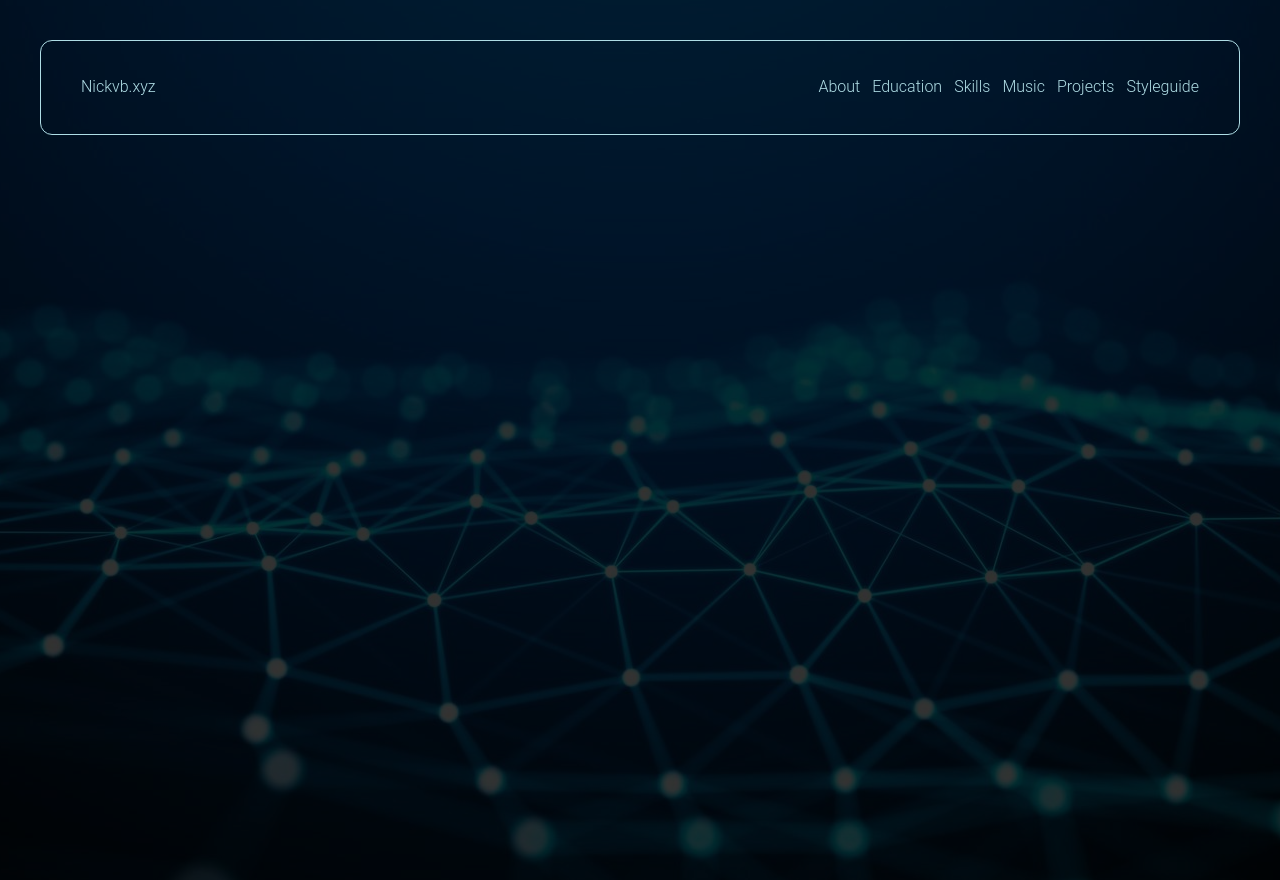
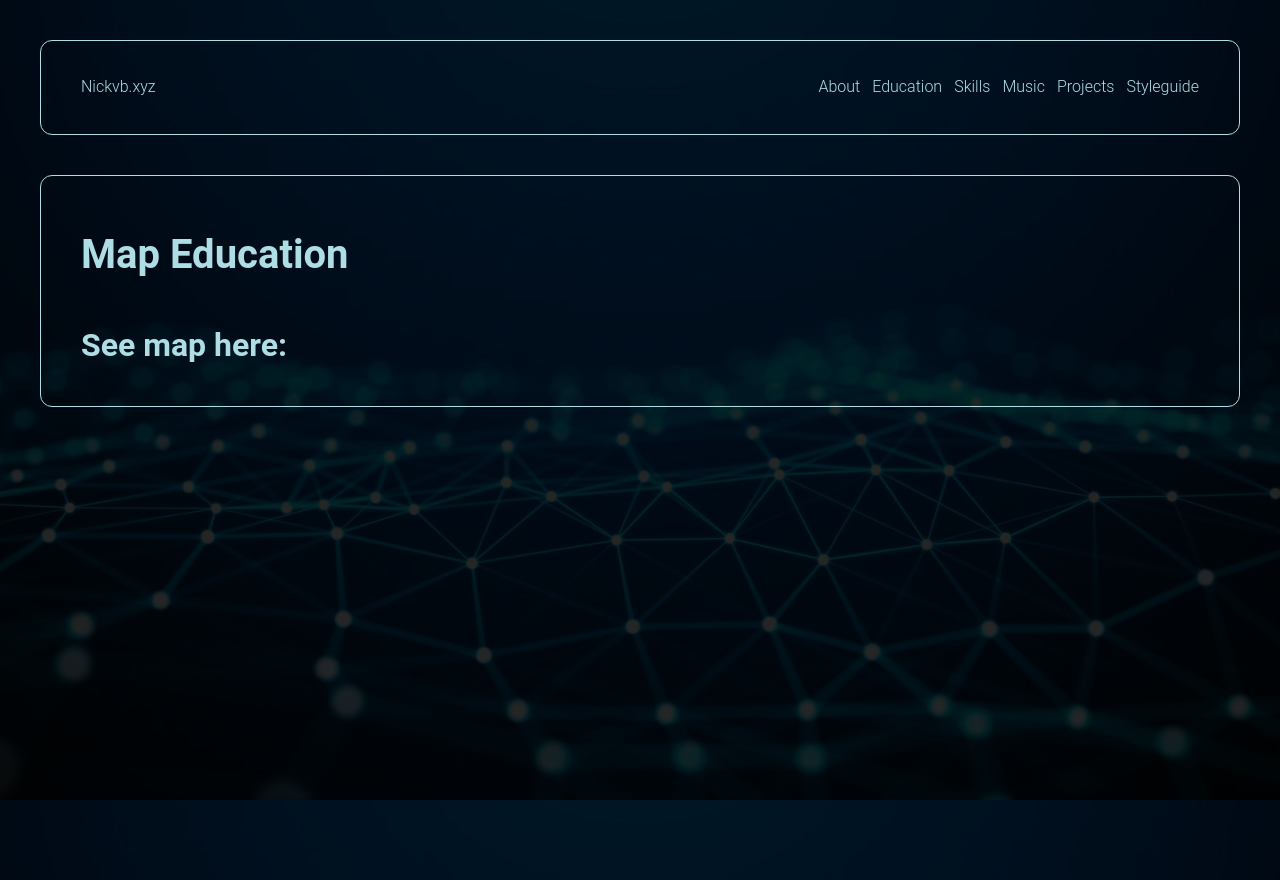
Before and after one commit to nvonbuttlar/portfolio-2025, a React (Vite) app: page /map-ed in a window 1280 px wide. Built offline with nearby package versions, Linux system fonts and the light colour scheme.

Commit message:
file adjustments

```diff
--- a/src/App.jsx
+++ b/src/App.jsx
@@ -8,6 +8,7 @@ import Skills from './views/Skills';
 import Projects from './views/Projects';
 import Music from './views/Music';
 import Styleguide from './views/Styleguide';
+import MapEd from './views/MapEd';
 
 function App() {
 
@@ -24,6 +25,7 @@ function App() {
           <Route path="/skills" element={<Skills />} />
           <Route path="/music" element={<Music />} />
           <Route path="/styleguide" element={<Styleguide />} />
+          <Route path="/map-ed" element={<MapEd />} />
         </Routes>
       </BrowserRouter>
     </>
--- a/src/scss/_global.scss
+++ b/src/scss/_global.scss
@@ -7,7 +7,9 @@ html {
   position: relative;
   height: 100%;
   background-color: $powder-blue;
-  background: url('../assets/dots.jpg') center center no-repeat;
+  background-image: url('../assets/dots.jpg');
+  background-size: cover;
+  background-attachment: fixed;
 }
 
 body {
@@ -36,7 +38,7 @@ ul {
 
 .overlay {
   background-color: black;
-  opacity: 0.8;
+  opacity: 0.85;
   position: absolute;
   left: 0;
   top: 0;
--- /dev/null
+++ b/src/views/MapEd.jsx
@@ -0,0 +1,10 @@
+export default function Fun() {
+  return (
+    <div className="view">
+      <h1>Map Education</h1>
+      <div>
+        <h2>See map here:</h2>
+      </div>
+    </div>
+  );
+}
--- a/src/views/Skills.jsx
+++ b/src/views/Skills.jsx
@@ -2,6 +2,9 @@ export default function Skills() {
   return (
     <div className="view">
       <h1>Skills</h1>
+      <div>
+        <progress value={75} max={100} />
+      </div>
     </div>
   )
 }
```
